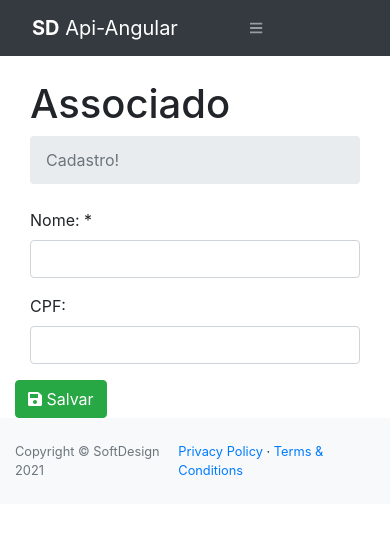
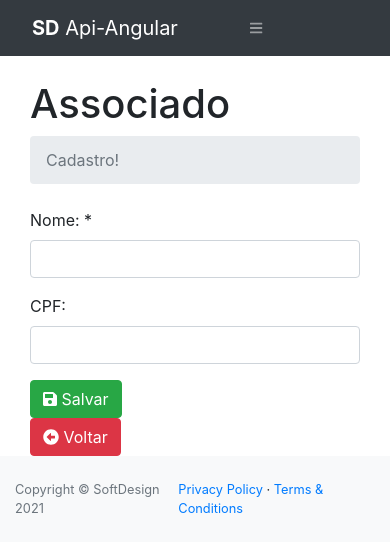
Before and after one commit to luizjuniordevJava/SoftDesignApiAngular, an Angular app: page /associado-form in a window 390 px wide. Shown: the top 552 px of the page. Built offline with nearby package versions, Linux system fonts and the light colour scheme.

Commit message:
Implementação das rotas entre os componentes do associado

```diff
--- a/src/app/associado/associado-form/associado-form.component.html
+++ b/src/app/associado/associado-form/associado-form.component.html
@@ -49,12 +49,18 @@
             </div>
         </div>
         <div class="row">
-            <div class="col-md2">
+            <div class="col-md-2">
                 <button type="submit" class="btn btn-success">
                     <i class="fa fa-save"></i>
                     Salvar
                 </button>
             </div>
+            <div class="col-md-2">
+                <button type="button" class="btn btn-danger" (click)="voltarParaListagem()">
+                    <i class="fa fa-arrow-alt-circle-left"></i>
+                    Voltar
+                </button>
+            </div>
         </div>
     </form>
 </div>
--- a/src/app/associado/associado-form/associado-form.component.ts
+++ b/src/app/associado/associado-form/associado-form.component.ts
@@ -2,6 +2,7 @@ import { Component, OnInit } from '@angular/core';
 
 import { Associado } from '../associado';
 import { AssociadoService } from '../../associado.service'
+import { Router } from '@angular/router';
 
 @Component({
   selector: 'app-associado-form',
@@ -14,12 +15,16 @@ export class AssociadoFormComponent implements OnInit {
   sucesso: boolean = false;
   errors: String[];
 
-  constructor( private service: AssociadoService) {
+  constructor( private service: AssociadoService, private router: Router) {
     this.associado = new Associado();
   }
 
   ngOnInit(): void {
 
+  }
+
+  voltarParaListagem(){
+    this.router.navigate(['/associado-lista']);
   }
 
   onSubmit(){
--- a/src/app/associado/associado-lista/associado-lista.component.html
+++ b/src/app/associado/associado-lista/associado-lista.component.html
@@ -7,7 +7,7 @@
 <div class="container">
     <div class="row">
         <div class="col-md-2">
-            <button class="btn btn-primary">
+            <button class="btn btn-warning" (click)="novoCadastro()">
                 <i class="fa fa-plus"></i>
                 Novo
             </button>
@@ -31,7 +31,11 @@
                         <td>{{ associado.nome }}</td>
                         <td>{{ associado.cpf }}</td>
                         <td>{{ associado.dataCadastro }}</td>
-                        <td></td>
+                        <td>
+                            <button class="btn btn-warning">
+                                <i class="fa fa-edit"></i>
+                            </button>
+                        </td>
                     </tr>
                 </tbody>
             </table>
--- a/src/app/associado/associado-lista/associado-lista.component.ts
+++ b/src/app/associado/associado-lista/associado-lista.component.ts
@@ -1,4 +1,5 @@
 import { Component, OnInit } from '@angular/core';
+import { Router } from '@angular/router';
 import { AssociadoService } from '../../associado.service';
 import { Associado } from '../associado';
 
@@ -11,7 +12,7 @@ export class AssociadoListaComponent implements OnInit {
 
   associados: Associado[] = [];
 
-  constructor( private service: AssociadoService ) { }
+  constructor( private service: AssociadoService, private router: Router ) { }
 
   ngOnInit(): void {
     this.service
@@ -19,4 +20,8 @@ export class AssociadoListaComponent implements OnInit {
           .subscribe( response => this.associados = response);
   }
 
+  novoCadastro(){
+    this.router.navigate(['/associado-form']);
+  }
+
 }
```
